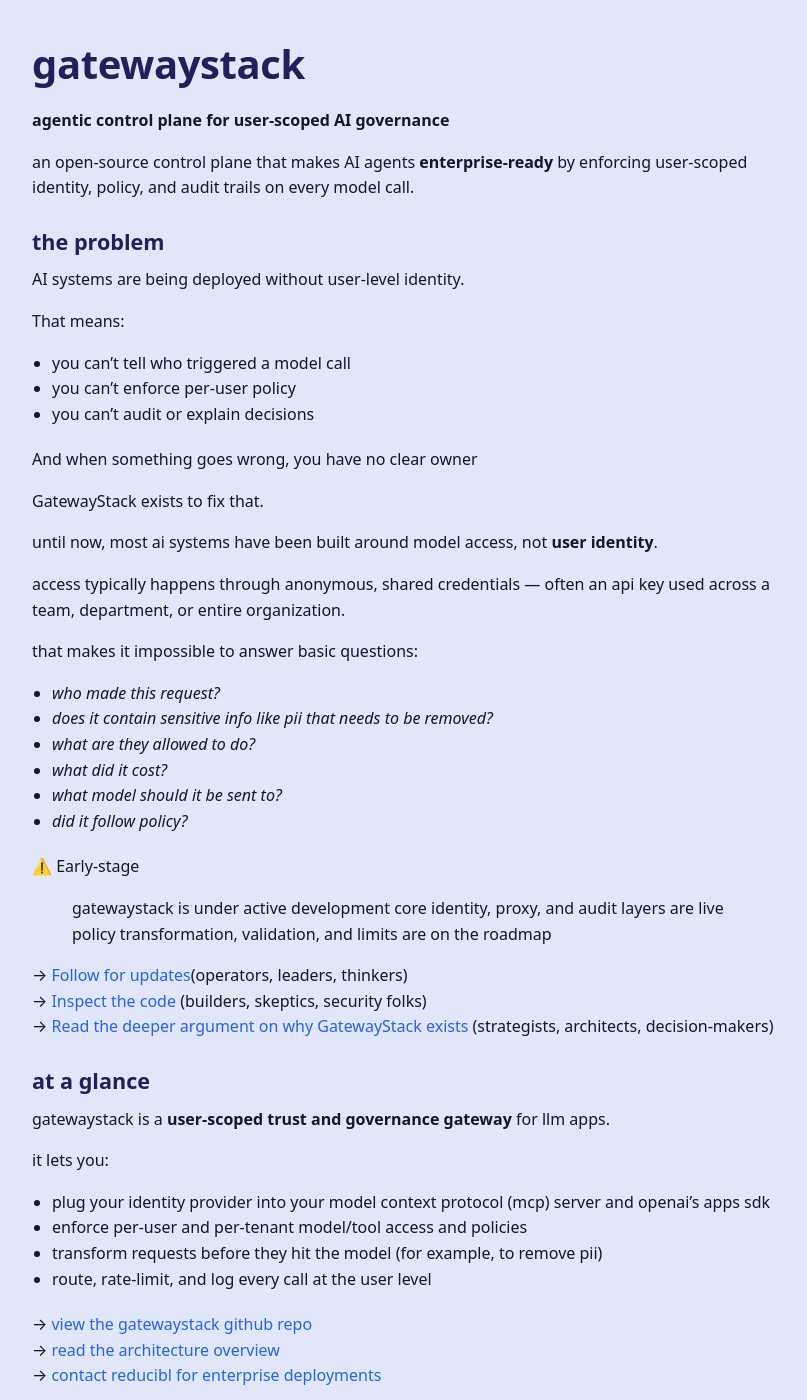
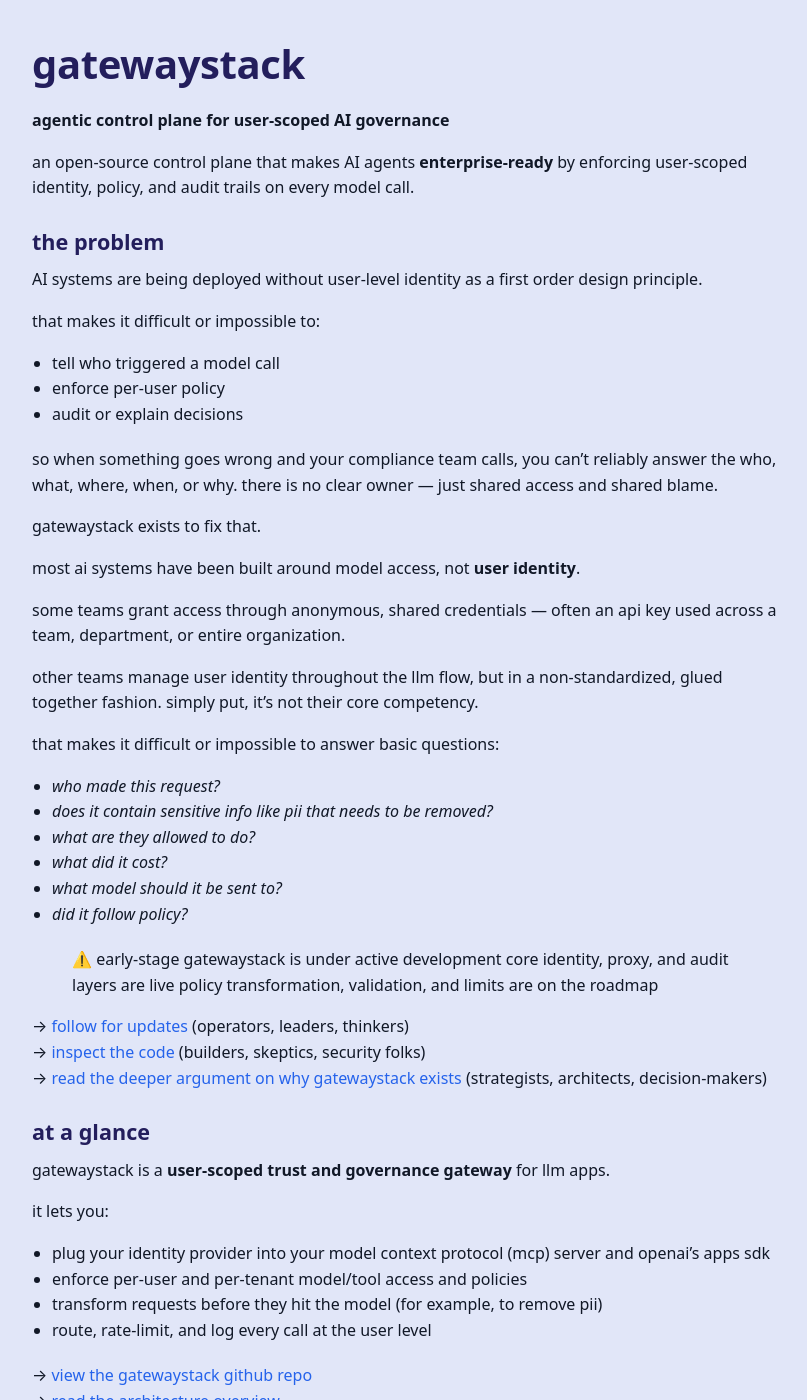
Before and after one commit to davidcrowe/gatewaystack.com, a Jekyll site: the page built from index.md, in a window 1280 px wide and 1400 px high. Shown: the whole window, without its empty margins (228-1035 px from the left). Built offline with Jekyll 4.4.1, drawn with Linux system fonts in a browser that asks for light colours.

Commit message:
revised intro

```diff
--- a/index.md
+++ b/index.md
@@ -11,23 +11,25 @@
 
 ## the problem
 
-AI systems are being deployed without user-level identity.
+AI systems are being deployed without user-level identity as a first order design principle.
 
-That means:
+that makes it difficult or impossible to:
 
-- you can’t tell who triggered a model call
-- you can’t enforce per-user policy
-- you can’t audit or explain decisions
+- tell who triggered a model call
+- enforce per-user policy
+- audit or explain decisions
 
-And when something goes wrong, you have no clear owner
+so when something goes wrong and your compliance team calls, you can’t reliably answer the who, what, where, when, or why. there is no clear owner — just shared access and shared blame.
 
-GatewayStack exists to fix that.
+gatewaystack exists to fix that.
 
-until now, most ai systems have been built around model access, not **user identity**.
+most ai systems have been built around model access, not **user identity**.
 
-access typically happens through anonymous, shared credentials — often an api key used across a team, department, or entire organization.
+some teams grant access through anonymous, shared credentials — often an api key used across a team, department, or entire organization.
 
-that makes it impossible to answer basic questions:
+other teams manage user identity throughout the llm flow, but in a non-standardized, glued together fashion. simply put, it's not their core competency.
+
+that makes it difficult or impossible to answer basic questions:
 
 - *who made this request?*
 - *does it contain sensitive info like pii that needs to be removed?*
@@ -36,14 +38,14 @@
 - *what model should it be sent to?*
 - *did it follow policy?*
 
-⚠️ Early-stage
+> ⚠️ early-stage
 > gatewaystack is under active development
 > core identity, proxy, and audit layers are live
 > policy transformation, validation, and limits are on the roadmap
 
-→ [Follow for updates](linkedin.com/mrdavidcrowe)(operators, leaders, thinkers)
-→ [Inspect the code](https://github.com/davidcrowe/gatewaystack) (builders, skeptics, security folks)
-→ [Read the deeper argument on why GatewayStack exists](https://reducibl.com/writing) (strategists, architects, decision-makers)
+→ [follow for updates](linkedin.com/mrdavidcrowe) (operators, leaders, thinkers)
+→ [inspect the code](https://github.com/davidcrowe/gatewaystack) (builders, skeptics, security folks)
+→ [read the deeper argument on why gatewaystack exists](https://reducibl.com/writing) (strategists, architects, decision-makers)
 
 ## at a glance
 
```
